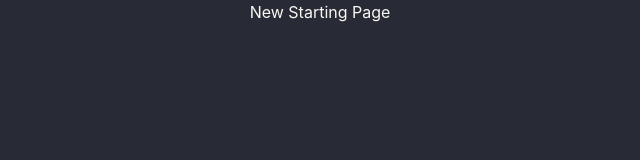
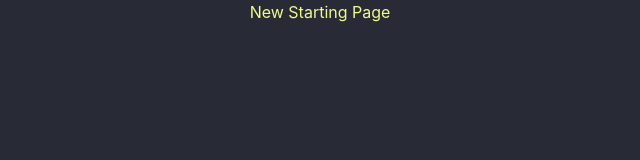
Before and after one commit to Rafi-Riday/fighting-faris-react, a React (Create React App) app: page / in a window 1280 px wide. Shown: the top 160 px of the page, without its empty margins (320-960 px from the left). Built offline with nearby package versions, Linux system fonts and the light colour scheme.

Commit message:
added and configured daisyUI

```diff
--- a/src/App.js
+++ b/src/App.js
@@ -2,7 +2,7 @@
 function App() {
   return (
     <div>
-      <div className="text-center">New Starting Page</div>
+      <div className="text-center text-warning">New Starting Page</div>
     </div>
   );
 }
```
